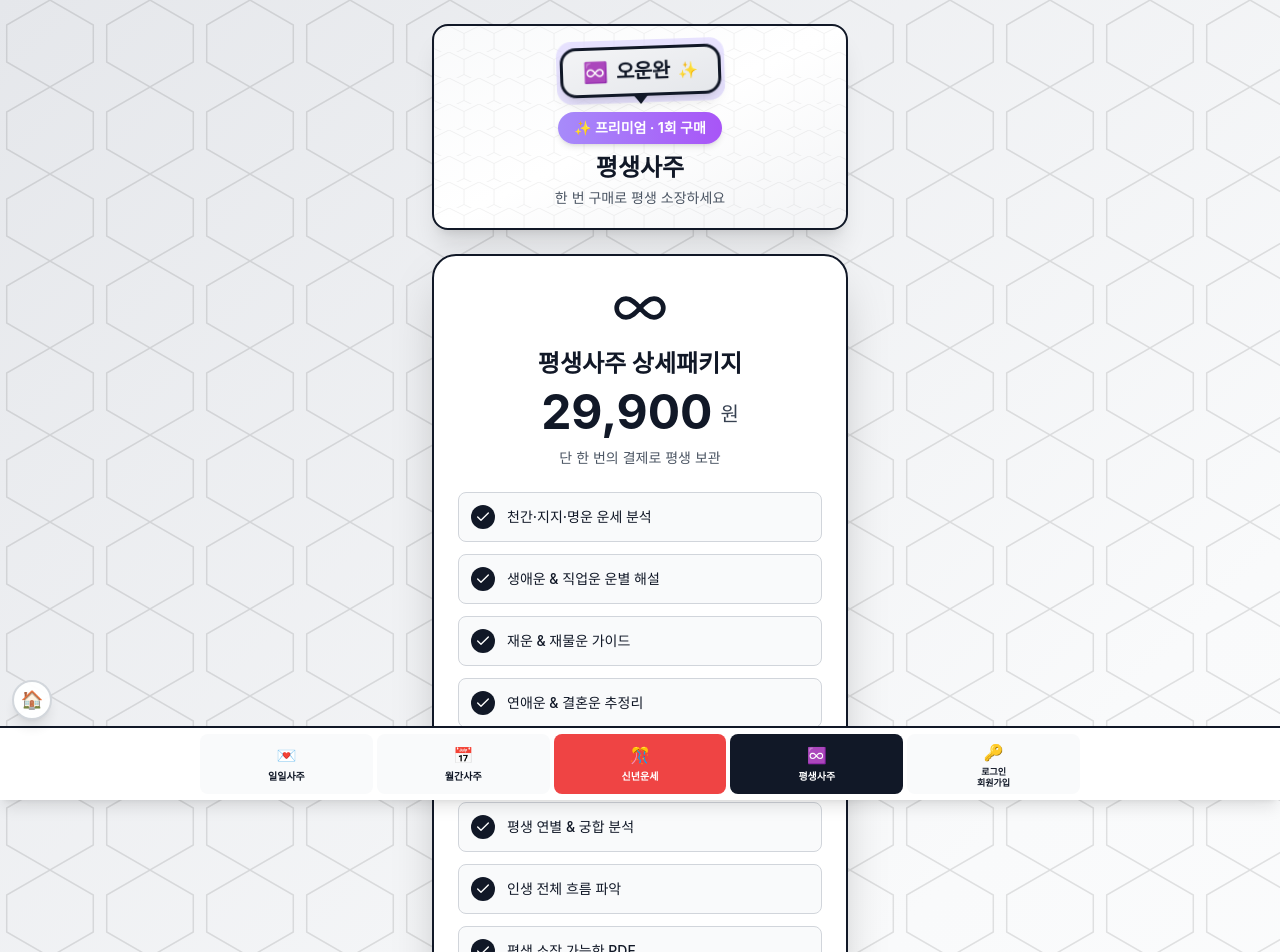
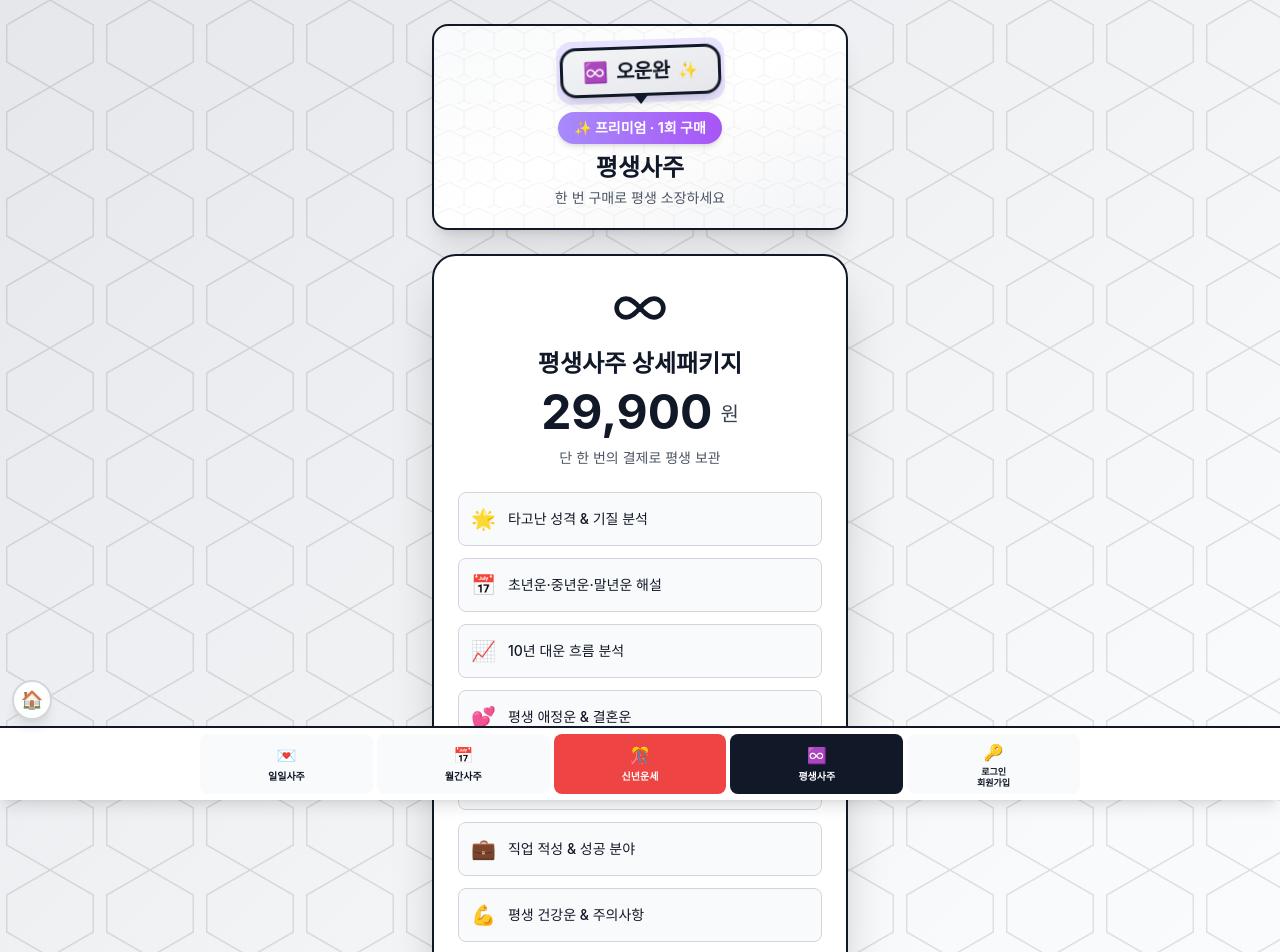
Before and after one commit to owuwan/ownwan-frontend, a React (Create React App) app: page /lifetime in a window 1280 px wide. Shown: the top 952 px of the page. Built offline with nearby package versions, Linux system fonts and the light colour scheme.

Commit message:
결제페이지 상품정보 업데이트 (일일/월간/평생사주)

```diff
--- a/src/components/LifetimePage.js
+++ b/src/components/LifetimePage.js
@@ -163,20 +163,20 @@ export default function AlldayLifetimePaymentPage() {
           {/* 혜택 리스트 */}
           <div className="space-y-3 mb-6">
             {[
-              '천간·지지·명운 운세 분석',
-              '생애운 & 직업운 운별 해설',
-              '재운 & 재물운 가이드',
-              '연애운 & 결혼운 추정리',
-              '건강운 & 주의사항 알림',
-              '평생 연별 & 궁합 분석',
-              '인생 전체 흐름 파악',
-              '평생 소장 가능한 PDF'
+              { icon: '🌟', text: '타고난 성격 & 기질 분석' },
+              { icon: '📅', text: '초년운·중년운·말년운 해설' },
+              { icon: '📈', text: '10년 대운 흐름 분석' },
+              { icon: '💕', text: '평생 애정운 & 결혼운' },
+              { icon: '💰', text: '평생 재물운 & 금전 흐름' },
+              { icon: '💼', text: '직업 적성 & 성공 분야' },
+              { icon: '💪', text: '평생 건강운 & 주의사항' },
+              { icon: '👶', text: '자녀운 & 귀인운' },
+              { icon: '🎯', text: '행운 요소 (방향/숫자/컬러)' },
+              { icon: '🔮', text: '인생 전환점 & 종합 조언' }
             ].map((item, idx) => (
               <div key={idx} className="flex items-center gap-3 bg-gray-50 rounded-lg p-3 border border-gray-300">
-                <div className="w-6 h-6 rounded-full bg-gray-900 flex items-center justify-center flex-shrink-0">
-                  <Check className="w-4 h-4 text-white" />
-                </div>
-                <span className="text-gray-900 text-sm font-medium">{item}</span>
+                <span className="text-xl">{item.icon}</span>
+                <span className="text-gray-900 text-sm font-medium">{item.text}</span>
               </div>
             ))}
           </div>
--- a/src/components/MonthlyPaymentPage.jsx
+++ b/src/components/MonthlyPaymentPage.jsx
@@ -178,17 +178,18 @@ export default function MonthlyPaymentPage() {
           {/* 혜택 리스트 */}
           <div className="space-y-3 mb-6">
             {[
-              '이번 달 종합운',
-              '14가지 세부 운세 (애정, 사업, 금전 등)',
-              '행운의 날 & 주의할 시기',
-              '행운의 색상 & 월간 조언',
-              '마이페이지에서 언제든 다시 보기'
+              { icon: '📜', text: '이번 달 종합 사주풀이' },
+              { icon: '💕', text: '애정운 & 대인관계운' },
+              { icon: '💰', text: '금전운 & 사업운' },
+              { icon: '💼', text: '직장운 & 학업운' },
+              { icon: '💪', text: '건강운 & 가족운' },
+              { icon: '🧳', text: '여행운 & 부동산운' },
+              { icon: '📅', text: '행운의 날 & 주의할 시기' },
+              { icon: '🎨', text: '행운의 컬러 & 월간 조언' }
             ].map((item, idx) => (
               <div key={idx} className="flex items-center gap-3 bg-gray-50 rounded-lg p-3 border border-gray-300">
-                <div className="w-6 h-6 rounded-full bg-gray-900 flex items-center justify-center flex-shrink-0">
-                  <Check className="w-4 h-4 text-white" />
-                </div>
-                <span className="text-gray-900 text-sm font-medium">{item}</span>
+                <span className="text-xl">{item.icon}</span>
+                <span className="text-gray-900 text-sm font-medium">{item.text}</span>
               </div>
             ))}
           </div>
--- a/src/components/PaymentPage.js
+++ b/src/components/PaymentPage.js
@@ -175,17 +175,18 @@ export default function AlldayPaymentPage() {
           {/* 혜택 리스트 */}
           <div className="space-y-3 mb-6">
             {[
-              '매일 아침 8시 카톡 알림',
-              '일일 사주운세 (15가지)',
-              '월간 사주운세 (매월 1일)',
-              '오늘의 행운번호 & 컬러',
-              '오늘의 리스크 알림'
+              { icon: '📜', text: '오늘 하루 종합 사주풀이' },
+              { icon: '💕', text: '애정운 & 대인관계운' },
+              { icon: '💰', text: '금전운 & 사업운' },
+              { icon: '💼', text: '직장운 & 학업운' },
+              { icon: '💪', text: '건강운 & 가족운' },
+              { icon: '🧳', text: '여행운 & 부동산운' },
+              { icon: '🎯', text: '행운의 숫자/컬러/장소' },
+              { icon: '⚠️', text: '오늘의 리스크 알림' }
             ].map((item, idx) => (
               <div key={idx} className="flex items-center gap-3 bg-gray-50 rounded-lg p-3 border border-gray-300">
-                <div className="w-6 h-6 rounded-full bg-gray-900 flex items-center justify-center flex-shrink-0">
-                  <Check className="w-4 h-4 text-white" />
-                </div>
-                <span className="text-gray-900 text-sm font-medium">{item}</span>
+                <span className="text-xl">{item.icon}</span>
+                <span className="text-gray-900 text-sm font-medium">{item.text}</span>
               </div>
             ))}
           </div>
```
